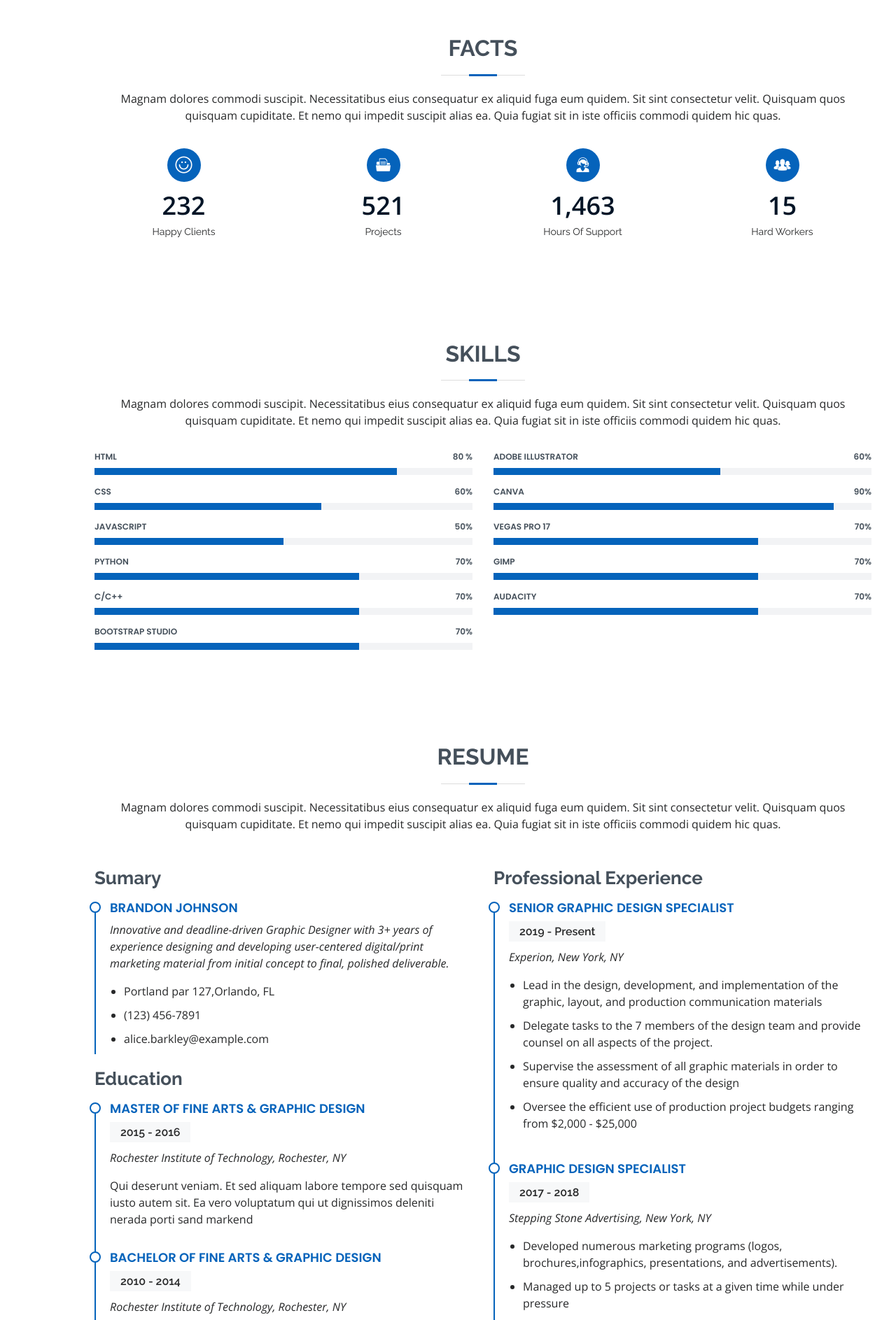
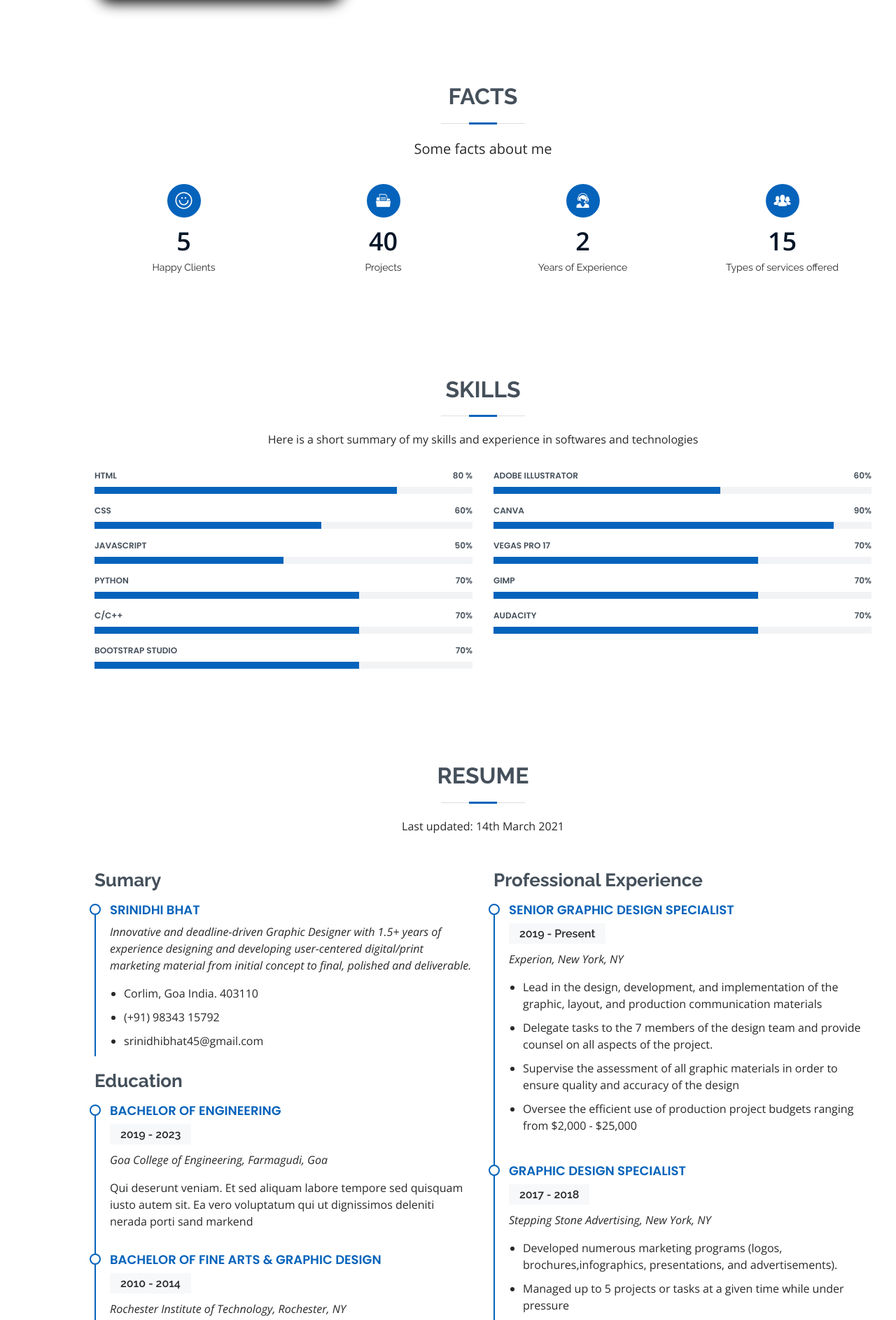
Before and after one commit to srinidhibhat45/srinidhi-bhat-portfolio, a PHP site: page / in a window 1280 px wide. Shown: the part 1462-3349 px from the top of the page at 70% size. Run offline with PHP 8.4, Linux system fonts and the light colour scheme.

Commit message:
Made minor changes to sections

```diff
--- a/assets/css/style.css
+++ b/assets/css/style.css
@@ -408,6 +408,7 @@ section {
   text-align: center;
   background: #fff;
 }
+
 
 .facts .count-box i {
   position: absolute;
@@ -1175,7 +1176,3 @@ section {
   height: 400px;
   box-shadow: 5px 5px 20px black;
 }
-
-.btner{
-
-}
--- a/index.html
+++ b/index.html
@@ -6,8 +6,8 @@
   <meta content="width=device-width, initial-scale=1.0" name="viewport">
 
   <title>Srinidhi Bhat</title>
-  <meta content="" name="description">
-  <meta content="" name="keywords">
+  <meta content="Hello and welcome to my page! Feel free to reach out for your graphic designing needs" name="description">
+  <meta content="Srinidhi, Bhat, Goa, corlim, goa, india, graphic, designing, front, end, developer, freelance, engineer, web, website, designer" name="keywords">
 
   <!-- Favicons -->
 
@@ -64,7 +64,8 @@
         <a href="https://www.linkedin.com/in/srinidhi-bhat-8aaa2a147/" class="linkedin" target="_blank"><i class="bx bxl-linkedin"></i></a>
       </div>
     </div>
-  </section><!-- End Hero -->
+  </section>
+  <!-- End Hero -->
 
   <main id="main">
 
@@ -74,40 +75,38 @@
 
         <div class="section-title">
           <h2>About</h2>
-          <p>A highly motivated and passion driven insdivisual with keen </p>
+          <p style="font-size: 20px">A highly motivated and passion driven individual with keen interest to learn more and grow everyday. Love interacting with people and leading teams. I enjoy public speaking, reading and writing.  </p>
         </div>
-
+        <hr>
         <div class="row">
           <div class="col-lg-4">
             <img src="assets/img/profile-img.jpg" class="img-fluid pfp" alt="profile image">
           </div>
           <div class="col-lg-8 pt-4 pt-lg-0 content">
-            <h3>UI/UX Designer &amp; Web Developer.</h3>
+            <h3>Graphic Designer &amp; Front-End Web Developer.</h3>
             <p class="font-italic">
-              Lorem ipsum dolor sit amet, consectetur adipiscing elit, sed do eiusmod tempor incididunt ut labore et dolore
-              magna aliqua.
+
             </p>
             <div class="row">
               <div class="col-lg-6">
                 <ul>
-                  <li><i class="icofont-rounded-right"></i> <strong>Birthday:</strong>18 January 2001</li>
-                  <li><i class="icofont-rounded-right"></i> <strong>Website:</strong> www.thedotblogspot.wordpress.com</li>
-                  <li><i class="icofont-rounded-right"></i> <strong>Phone:</strong> +91 98343 15792</li>
-                  <li><i class="icofont-rounded-right"></i> <strong>City:</strong> City :Corlim, Goa</li>
+                  <li><i class="icofont-rounded-right"></i> <strong>Birthday: </strong>18 January 2001</li>
+                  <li><i class="icofont-rounded-right"></i> <strong>Blog: </strong>www.thedotblogspot.wordpress.com</li>
+                  <li><i class="icofont-rounded-right"></i> <strong>Phone: </strong>+91 98343 15792</li>
+                  <li><i class="icofont-rounded-right"></i> <strong>City: </strong>Corlim, Goa</li>
                 </ul>
               </div>
               <div class="col-lg-6">
                 <ul>
-                  <li><i class="icofont-rounded-right"></i> <strong>Age:</strong> 20</li>
-                  <li><i class="icofont-rounded-right"></i> <strong>Degree:</strong> BE in Information Technology</li>
-                  <li><i class="icofont-rounded-right"></i> <strong>Email:</strong> srinidhibhat45@gmail.com</li>
-                  <li><i class="icofont-rounded-right"></i> <strong>Freelance:</strong> Available</li>
+                  <li><i class="icofont-rounded-right"></i> <strong>Age: </strong>20</li>
+                  <li><i class="icofont-rounded-right"></i> <strong>Degree: </strong>BE in Information Technology</li>
+                  <li><i class="icofont-rounded-right"></i> <strong>Email: </strong>srinidhibhat45@gmail.com</li>
+                  <li><i class="icofont-rounded-right"></i> <strong>Freelance: </strong>Available</li>
                 </ul>
               </div>
             </div>
             <p>
-              Officiis eligendi itaque labore et dolorum mollitia officiis optio vero. Quisquam sunt adipisci omnis et ut. Nulla accusantium dolor incidunt officia tempore. Et eius omnis.
-              Cupiditate ut dicta maxime officiis quidem quia. Sed et consectetur qui quia repellendus itaque neque. Aliquid amet quidem ut quaerat cupiditate. Ab et eum qui repellendus omnis culpa magni laudantium dolores.
+              Graphic Designer and Front-end Web Developer currently open to <strong>Part-time Jobs </strong>and <strong>Internships</strong> and <strong>Freelance Opportunities</strong>.
             </p>
           </div>
         </div>
@@ -116,12 +115,12 @@
     </section><!-- End About Section -->
 
     <!-- ======= Facts Section ======= -->
-    <section id="facts" class="facts">
+    <section id="about"  class="facts">
       <div class="container" data-aos="fade-up">
 
         <div class="section-title">
           <h2>Facts</h2>
-          <p>Magnam dolores commodi suscipit. Necessitatibus eius consequatur ex aliquid fuga eum quidem. Sit sint consectetur velit. Quisquam quos quisquam cupiditate. Et nemo qui impedit suscipit alias ea. Quia fugiat sit in iste officiis commodi quidem hic quas.</p>
+          <p style="font-size: 20px">Some facts about me</p>
         </div>
 
         <div class="row">
@@ -129,7 +128,7 @@
           <div class="col-lg-3 col-md-6">
             <div class="count-box">
               <i class="icofont-simple-smile"></i>
-              <span data-toggle="counter-up">232</span>
+              <span data-toggle="counter-up">5</span>
               <p>Happy Clients</p>
             </div>
           </div>
@@ -137,7 +136,7 @@
           <div class="col-lg-3 col-md-6 mt-5 mt-md-0">
             <div class="count-box">
               <i class="icofont-document-folder"></i>
-              <span data-toggle="counter-up">521</span>
+              <span data-toggle="counter-up">40</span>
               <p>Projects</p>
             </div>
           </div>
@@ -145,8 +144,8 @@
           <div class="col-lg-3 col-md-6 mt-5 mt-lg-0">
             <div class="count-box">
               <i class="icofont-live-support"></i>
-              <span data-toggle="counter-up">1,463</span>
-              <p>Hours Of Support</p>
+              <span data-toggle="counter-up">2</span>
+              <p>Years of Experience</p>
             </div>
           </div>
 
@@ -154,7 +153,7 @@
             <div class="count-box">
               <i class="icofont-users-alt-5"></i>
               <span data-toggle="counter-up">15</span>
-              <p>Hard Workers</p>
+              <p>Types of services offered</p>
             </div>
           </div>
 
@@ -164,12 +163,12 @@
     </section><!-- End Facts Section -->
 
     <!-- ======= Skills Section ======= -->
-    <section id="skills" class="skills section-bg">
+    <section id="about" class="skills section-bg">
       <div class="container" data-aos="fade-up">
 
         <div class="section-title">
           <h2>Skills</h2>
-          <p>Magnam dolores commodi suscipit. Necessitatibus eius consequatur ex aliquid fuga eum quidem. Sit sint consectetur velit. Quisquam quos quisquam cupiditate. Et nemo qui impedit suscipit alias ea. Quia fugiat sit in iste officiis commodi quidem hic quas.</p>
+          <p>Here is a short summary of my skills and experience in softwares and technologies</p>
         </div>
 
         <div class="row skills-content">
@@ -272,27 +271,27 @@
 
         <div class="section-title">
           <h2>Resume</h2>
-          <p>Magnam dolores commodi suscipit. Necessitatibus eius consequatur ex aliquid fuga eum quidem. Sit sint consectetur velit. Quisquam quos quisquam cupiditate. Et nemo qui impedit suscipit alias ea. Quia fugiat sit in iste officiis commodi quidem hic quas.</p>
+          <p>Last updated: 14th March 2021</p>
         </div>
 
         <div class="row">
           <div class="col-lg-6">
             <h3 class="resume-title">Sumary</h3>
             <div class="resume-item pb-0">
-              <h4>Brandon Johnson</h4>
-              <p><em>Innovative and deadline-driven Graphic Designer with 3+ years of experience designing and developing user-centered digital/print marketing material from initial concept to final, polished deliverable.</em></p>
+              <h4>Srinidhi Bhat</h4>
+              <p><em>Innovative and deadline-driven Graphic Designer with 1.5+ years of experience designing and developing user-centered digital/print marketing material from initial concept to final, polished and deliverable.</em></p>
               <ul>
-                <li>Portland par 127,Orlando, FL</li>
-                <li>(123) 456-7891</li>
-                <li>alice.barkley@example.com</li>
+                <li>Corlim, Goa India. 403110</li>
+                <li>(+91) 98343 15792</li>
+                <li>srinidhibhat45@gmail.com</li>
               </ul>
             </div>
 
             <h3 class="resume-title">Education</h3>
             <div class="resume-item">
-              <h4>Master of Fine Arts &amp; Graphic Design</h4>
-              <h5>2015 - 2016</h5>
-              <p><em>Rochester Institute of Technology, Rochester, NY</em></p>
+              <h4>Bachelor of Engineering</h4>
+              <h5>2019 - 2023</h5>
+              <p><em>Goa College of Engineering, Farmagudi, Goa</em></p>
               <p>Qui deserunt veniam. Et sed aliquam labore tempore sed quisquam iusto autem sit. Ea vero voluptatum qui ut dignissimos deleniti nerada porti sand markend</p>
             </div>
             <div class="resume-item">
@@ -333,7 +332,7 @@
     </section><!-- End Resume Section -->
 
     <!-- ======= Testimonials Section ======= -->
-    <section id="testimonials" class="testimonials section-bg">
+    <section id="resume" class="testimonials section-bg resume">
       <div class="container" data-aos="fade-up">
 
         <div class="section-title">
```
